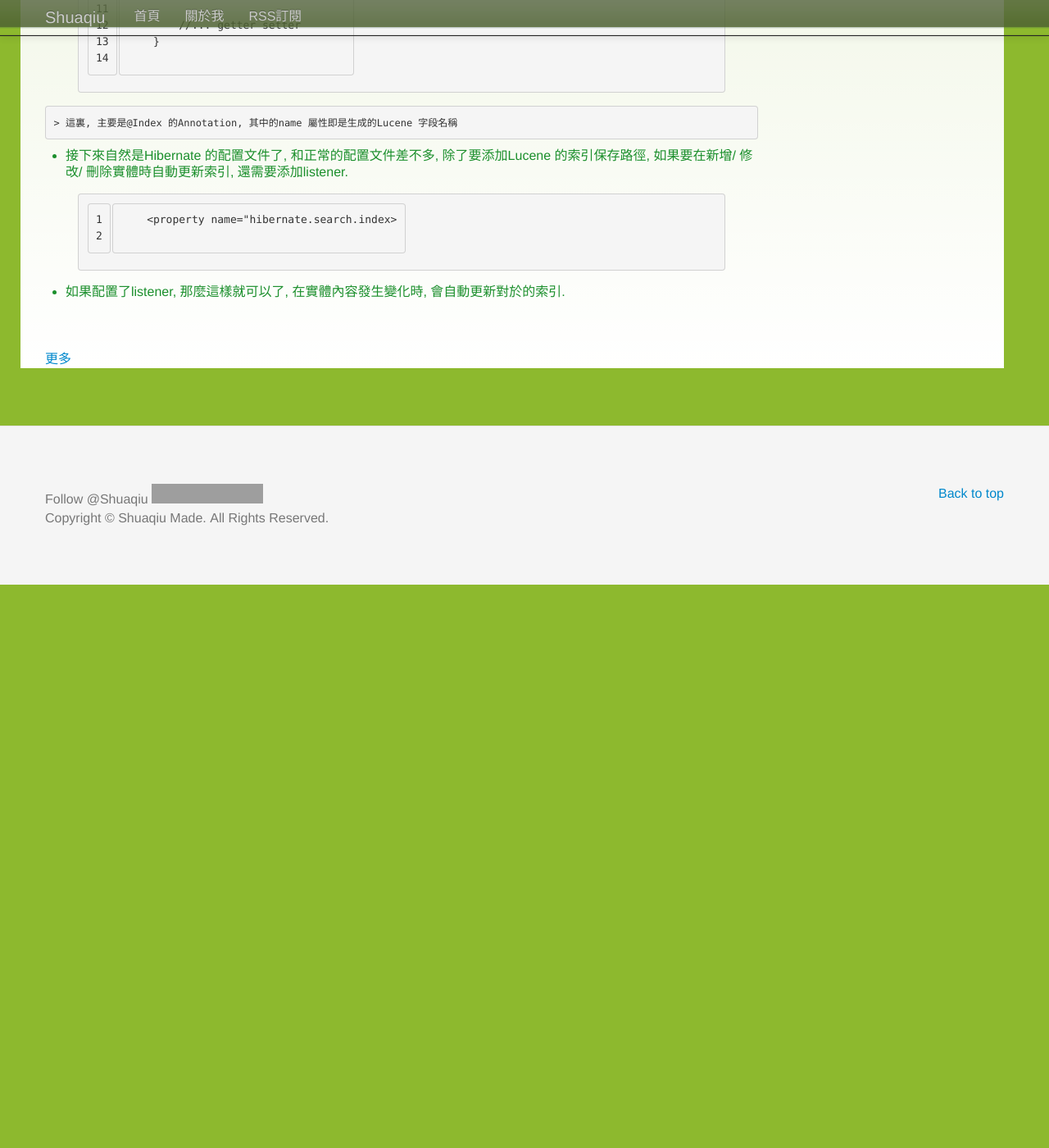
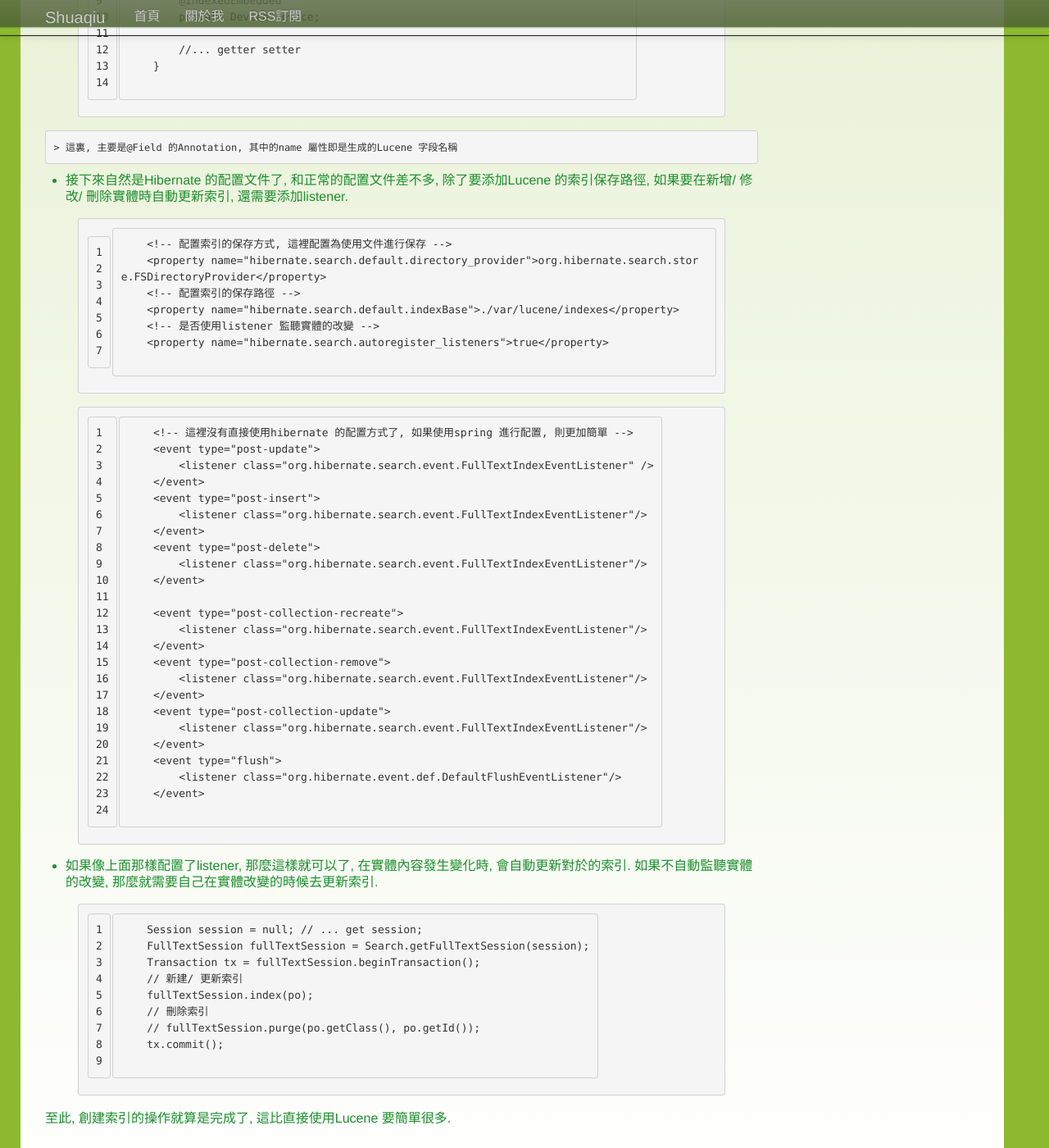
Before and after one commit to shuaqiu/shuaqiu.github.com, a Jekyll site: the page built from _posts/2013-07-01-hibernate-search.md, in a window 1280 px wide and 1400 px high, scrolled down 991 px. Shown: the whole window at 82% size. Built offline with Jekyll 4.4.1, drawn with Linux system fonts in a browser that asks for light colours; nearby versions of some CDN libraries; Markdown is read by kramdown in place of the engine named in the settings; comment, search, counter and statistics services are not loaded; before the commit the page ends 1704 px from its top, so only the background shows below that; some of the changed text lies outside the part shown; grey boxes are pictures that could not be loaded.

Commit message:
update hibernate search part 1

```diff
--- a/_posts/2013-07-01-hibernate-search.md
+++ b/_posts/2013-07-01-hibernate-search.md
@@ -8,13 +8,15 @@ tags: Hibernate Search, Lucene
 
 今天參加了一個面試, 聊到了差不多去年這個時候做的全文搜索功能, 感覺自己總結得實在是太少了, 明明知道的一些東西， 問起來卻總是一下答不上來...
 
-業務場景其實不算複雜, 要做到類似Google 搜索那樣, 通過一個輸入框來搜索系統中多個表/ 多個字段中包含了所輸入內容的記錄集, 也就是在幾個表的字段中, 如果包含了輸入的內容, 那麼對於的記錄就是符合的.
+業務場景其實不算複雜, 就是要做到類似Google 搜索那樣, 通過一個輸入框來搜索系統中多個表/ 多個字段中包含了所輸入內容的記錄集, 也就是在幾個表的字段中, 如果包含了輸入的內容, 那麼對於的記錄就是符合的.
 
 因爲主要的業務對象是數據庫, 而不是文檔, 所以技術選型的結果就是使用Hibernate Search 來實現這個全文搜索功能, 主要是基於下面幾點考慮:
 
-1. Hibernate Search 跟Hibernate 結合得更緊密, 可以直接通過Hibernate 實體類來操作Lucene 的索引, 只需要實體類中添加Annotation, 然後在Hibernate 配置文件中添加listener, 即可以在數據新增/ 修改/ 刪除時自動更新索引
+1. 主要的業務對象並不是文檔, 而是數據庫
 
-2. 數據查詢同樣可以借助Hibernate, 減少了從索引中獲取數據後再轉折去查詢數據庫的操作
+2. Hibernate Search 跟Hibernate 結合得更緊密, 可以直接通過Hibernate 實體類來操作Lucene 的索引, 只需要實體類中添加Annotation, 然後在Hibernate 配置文件中添加listener, 即可以在數據新增/ 修改/ 刪除時自動更新索引.
+
+3. 數據查詢同樣可以借助Hibernate, 減少了從索引中獲取數據後再轉折去查詢數據庫的操作.
 
 由於內容較多, 這一節先只介紹索引的處理.
 
@@ -23,12 +25,12 @@ tags: Hibernate Search, Lucene
 - 在要創建Lucene 索引的實體類中添加Annotation, 如下:
 
     {% highlight java linenos %}
-    @Document
+    @Indexed
     public class Device {
-        @Id
+        @DocumentId
         private long id;
 
-        @Index(name="name")
+        @Field(name = "deviceNname", index = Index.TOKENIZED, store = Store.YES)
         private String name;
 
         private String type;
@@ -38,27 +40,71 @@ tags: Hibernate Search, Lucene
     {% endhighlight %}
 
     {% highlight java linenos %}
-    @Document
+    @Indexed
     public class Alarm {
-        @Id
+        @DocumentId
         private long id;
 
-        @Index(name="name")
+        @Field(name = "alarmName", index = Index.TOKENIZED, store = Store.YES)
         private String name;
 
-        @EmbedIndex(name="device")
+        @IndexedEmbedded
         private Device device;
 
         //... getter setter
     }
     {% endhighlight %}
 
-    > 這裏, 主要是@Index 的Annotation, 其中的name 屬性即是生成的Lucene 字段名稱
+    > 這裏, 主要是@Field 的Annotation, 其中的name 屬性即是生成的Lucene 字段名稱
 
 - 接下來自然是Hibernate 的配置文件了, 和正常的配置文件差不多, 除了要添加Lucene 的索引保存路徑, 如果要在新增/ 修改/ 刪除實體時自動更新索引, 還需要添加listener.
 
     {% highlight xml linenos %}
-    <property name="hibernate.search.index>
+    <!-- 配置索引的保存方式, 這裡配置為使用文件進行保存 -->
+    <property name="hibernate.search.default.directory_provider">org.hibernate.search.store.FSDirectoryProvider</property>
+    <!-- 配置索引的保存路徑 -->
+    <property name="hibernate.search.default.indexBase">./var/lucene/indexes</property>
+    <!-- 是否使用listener 監聽實體的改變 -->
+    <property name="hibernate.search.autoregister_listeners">true</property>
     {% endhighlight %}
 
-- 如果配置了listener, 那麼這樣就可以了, 在實體內容發生變化時, 會自動更新對於的索引.
+    {% highlight xml linenos %}
+    <!-- 這裡沒有直接使用hibernate 的配置方式了, 如果使用spring 進行配置, 則更加簡單 -->
+    <event type="post-update">
+        <listener class="org.hibernate.search.event.FullTextIndexEventListener" />
+    </event>
+    <event type="post-insert">
+        <listener class="org.hibernate.search.event.FullTextIndexEventListener"/>
+    </event>
+    <event type="post-delete">
+        <listener class="org.hibernate.search.event.FullTextIndexEventListener"/>
+    </event>
+
+    <event type="post-collection-recreate">
+        <listener class="org.hibernate.search.event.FullTextIndexEventListener"/>
+    </event>
+    <event type="post-collection-remove">
+        <listener class="org.hibernate.search.event.FullTextIndexEventListener"/>
+    </event>
+    <event type="post-collection-update">
+        <listener class="org.hibernate.search.event.FullTextIndexEventListener"/>
+    </event>
+    <event type="flush">
+        <listener class="org.hibernate.event.def.DefaultFlushEventListener"/>
+    </event>
+    {% endhighlight %}
+
+- 如果像上面那樣配置了listener, 那麼這樣就可以了, 在實體內容發生變化時, 會自動更新對於的索引. 如果不自動監聽實體的改變, 那麼就需要自己在實體改變的時候去更新索引.
+
+    {% highlight java linenos %}
+    Session session = null; // ... get session;
+    FullTextSession fullTextSession = Search.getFullTextSession(session);
+    Transaction tx = fullTextSession.beginTransaction();
+    // 新建/ 更新索引
+    fullTextSession.index(po);
+    // 刪除索引
+    // fullTextSession.purge(po.getClass(), po.getId());
+    tx.commit();
+    {% endhighlight %}
+
+至此, 創建索引的操作就算是完成了, 這比直接使用Lucene 要簡單很多.
```
